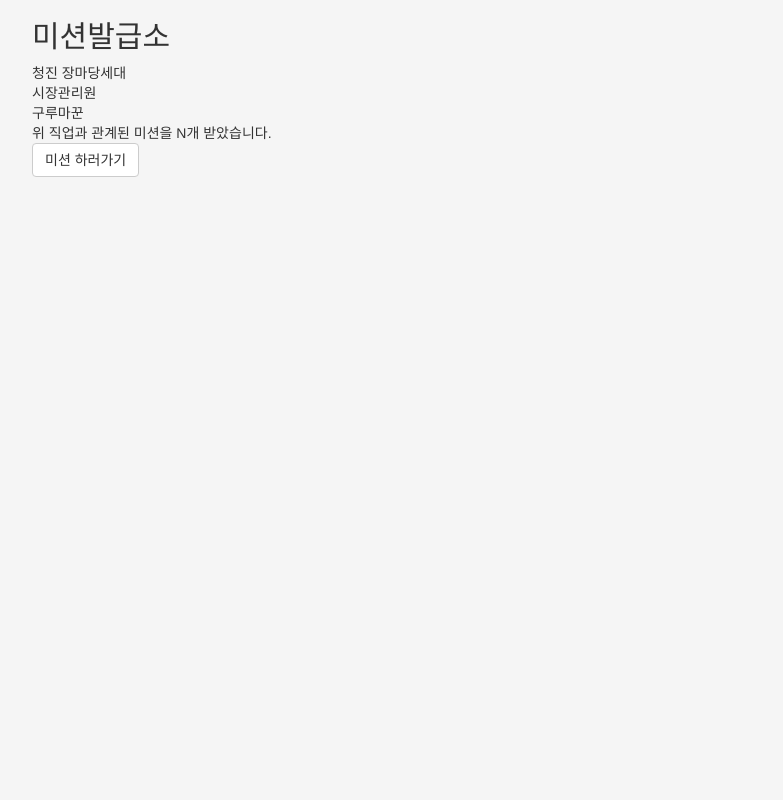
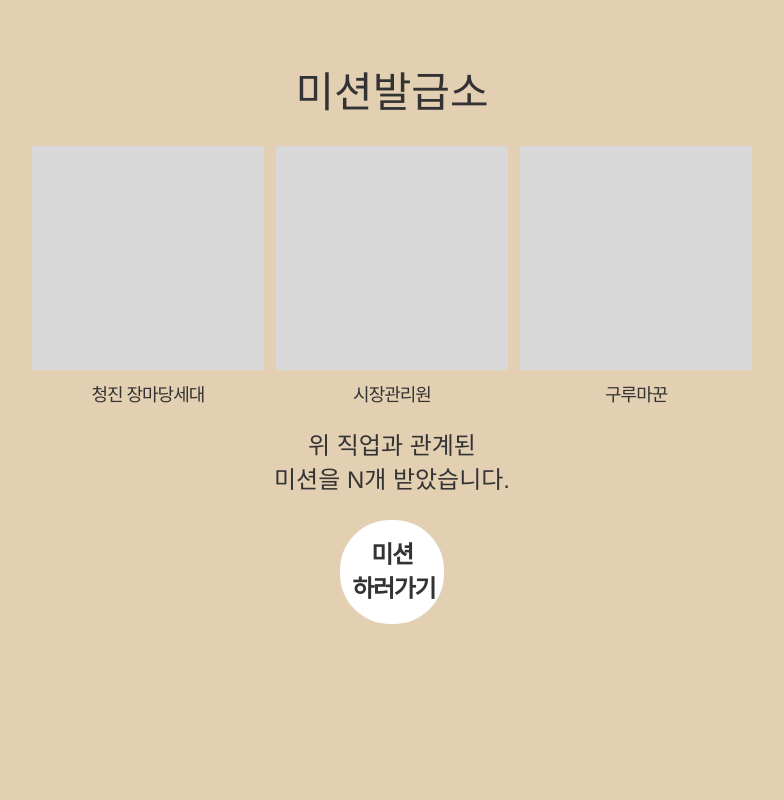
Before and after one commit to nol-collabo/nolquest-web, a Node server app: page /mission_issue01.html in a window 1280 px wide. Shown: the whole page, without its empty margins (248-1031 px from the left). Run offline with Node 20, Linux system fonts and the light colour scheme; style sheets or scripts are compiled from the project's sources; some web fonts are replaced.

Commit message:
[add] mission_issue_01 페이지 추가 완료

```diff
--- /dev/null
+++ b/public/stylesheets/mission.scss
@@ -0,0 +1,75 @@
+@import 'variables';
+
+.body-mission {
+}
+
+#mission {
+  background: #e3d0b2;
+  height: 100%;
+  padding: 0 30px;
+  text-align: center;
+}
+
+.mission {
+  &__title {
+    margin-top: 70px;
+    margin-bottom: 30px;
+    h2 {
+      font-size: 42px;
+    }
+  }
+  &__contents {
+
+  }
+  &__boxes {
+    display: flex;
+    align-items: center;
+    justify-content: center;
+    flex-direction: row;
+  }
+  &__box {
+    flex: 1;
+    min-width: 98px;
+    margin-left: 12.5px;
+    &:first-child {
+      margin-left: 0;
+    }
+    &--picture {
+      height: 223.5px;
+      background: #d8d8d8;
+    }
+    &--title {
+      font-size: 18px;
+      font-weight: 500;
+      font-style: normal;
+      display: flex;
+      align-items: center;
+      justify-content: center;
+      letter-spacing: -1px;
+      text-align: center;
+      height: 47px;
+      word-break: keep-all;
+      padding-top: 5px;
+    }
+  }
+  &__detail {
+    font-size: 24px;
+    font-weight: 500;
+    margin-top: 12px;
+  }
+  &__button {
+    margin-top: 23px;
+    button {
+      background: #ffffff;
+      border: 0;
+      border-radius: 50px;
+      font-size: 24px;
+      font-weight: bold;
+      letter-spacing: -1.3px;
+      height: 103.5px;
+      width: 103.5px;
+      white-space: normal;
+      word-break: keep-all;
+    }
+  }
+}
--- a/views/mission_issue01.html.pug
+++ b/views/mission_issue01.html.pug
@@ -1,23 +1,24 @@
 extends layout
 
 block content
-  #misson
+  #mission
     .container
-      .misson__title
+      .mission__title
         h2 미션발급소
-      .misson__contents
-        .misson__boxes
-          .misson__box
-            .misson__box--picture
-            .misson__box--title 청진 장마당세대
-          .misson__box
-            .misson__box--picture
-            .misson__box--title 시장관리원
-          .misson__box
-            .misson__box--picture
-            .misson__box--title 구루마꾼
-        .misson__detail
+      .mission__contents
+        .mission__boxes
+          .mission__box
+            .mission__box--picture
+            .mission__box--title 청진 장마당세대
+          .mission__box
+            .mission__box--picture
+            .mission__box--title 시장관리원
+          .mission__box
+            .mission__box--picture
+            .mission__box--title 구루마꾼
+        .mission__detail
           |위 직업과 관계된
+          br
           |미션을 N개 받았습니다.
-        .misson__button
+        .mission__button
           button.btn.btn-default 미션 하러가기
```
